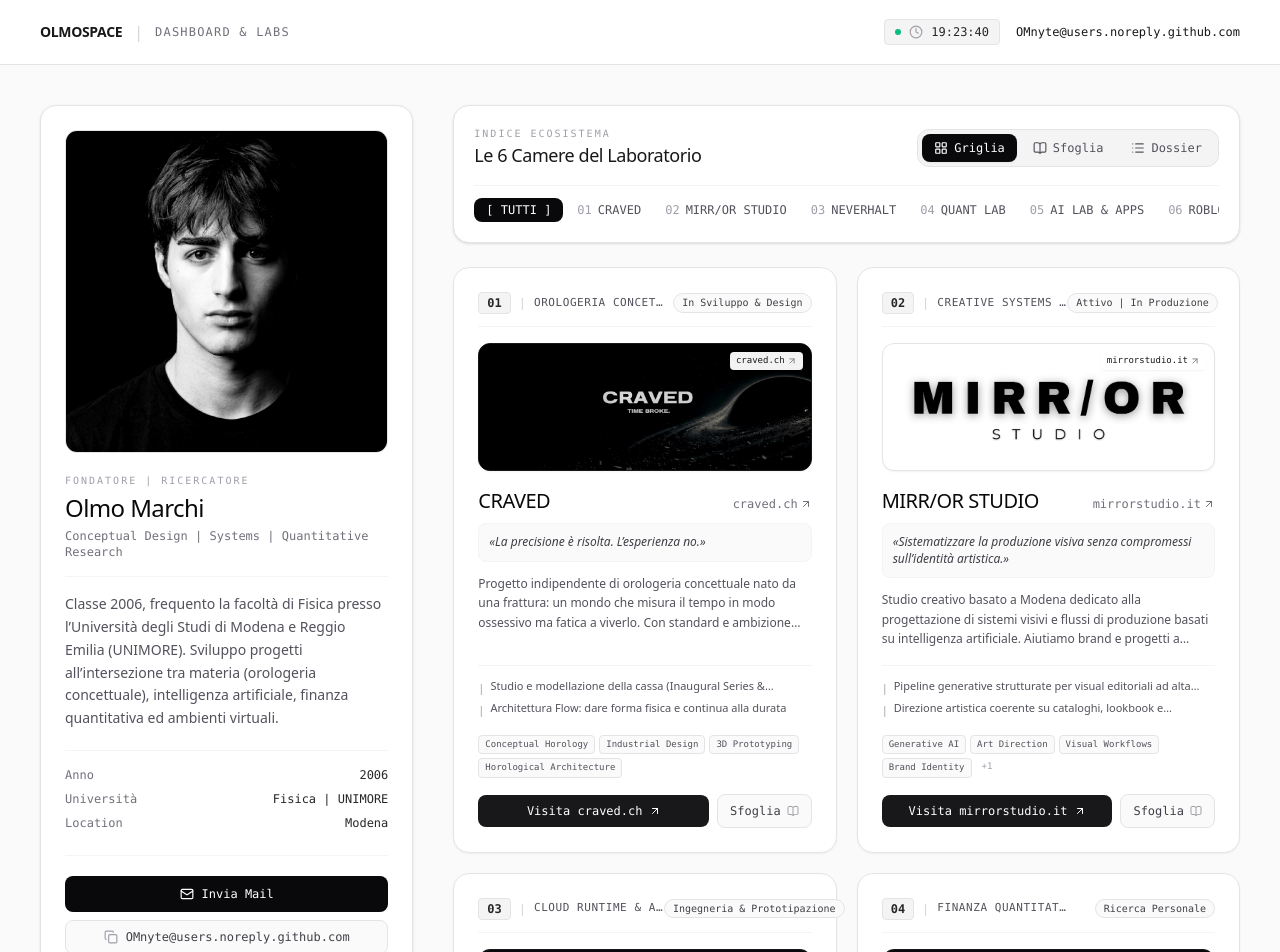
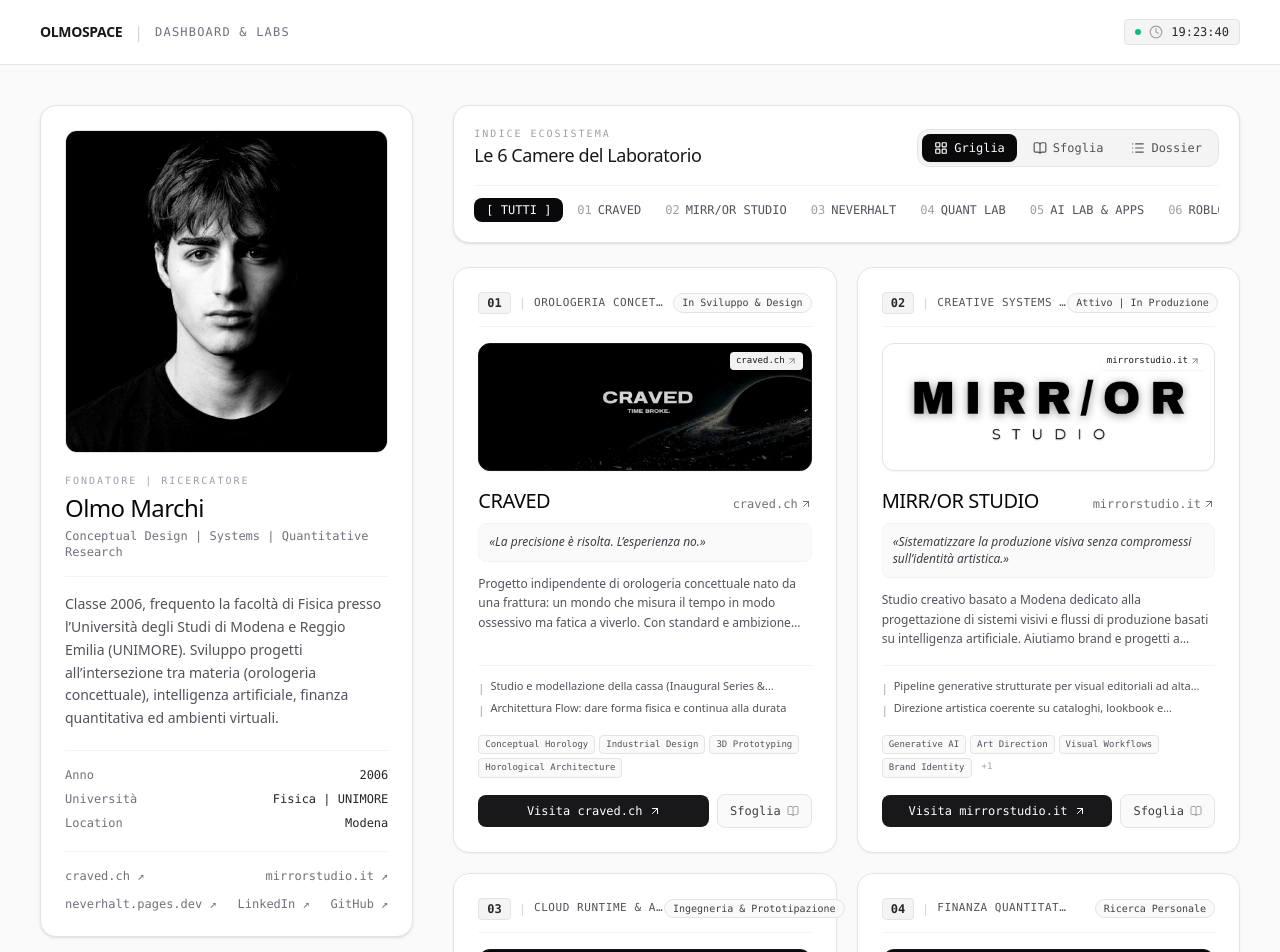
Before and after one commit to OMnyte/olmospace, a Next.js app: page / in a window 1280 px wide. Shown: the top 952 px of the page. Built offline with nearby package versions, Linux system fonts and the light colour scheme.

Commit message:
security: remove personal email address from codebase and documentation

```diff
--- a/src/app/page.tsx
+++ b/src/app/page.tsx
@@ -5,9 +5,6 @@
 import {
   ArrowUpRight,
   Clock,
-  Check,
-  Copy,
-  Mail,
   MapPin,
   ExternalLink,
   Layers,
@@ -173,9 +170,7 @@
   const [activeTab, setActiveTab] = useState<string>('all');
   const [viewMode, setViewMode] = useState<ViewMode>('grid');
   const [carouselIndex, setCarouselIndex] = useState<number>(0);
-  const [copied, setCopied] = useState<boolean>(false);
   const [time, setTime] = useState<string>('');
-  const email = 'OMnyte@users.noreply.github.com';
 
   useEffect(() => {
     const handleKeyDown = (e: KeyboardEvent) => {
@@ -211,12 +206,6 @@
     return () => clearInterval(interval);
   }, []);
 
-  const handleCopy = () => {
-    navigator.clipboard.writeText(email);
-    setCopied(true);
-    setTimeout(() => setCopied(false), 2200);
-  };
-
   const displayedChambers =
     activeTab === 'all'
       ? CHAMBERS
@@ -244,13 +233,6 @@
               <span className="text-zinc-800 font-medium">{time || '20:00:00'}</span>
               <span className="text-zinc-400 hidden xs:inline">| CET</span>
             </div>
-
-            <a
-              href={`mailto:${email}`}
-              className="text-zinc-900 font-medium hover:underline underline-offset-4 hidden sm:inline"
-            >
-              {email}
-            </a>
           </div>
         </div>
       </header>
@@ -305,34 +287,6 @@
                   <span>Location</span>
                   <span className="text-zinc-800 font-medium">Modena</span>
                 </div>
-              </div>
-
-              {/* Email Contact Actions */}
-              <div className="mt-6 pt-5 border-t border-zinc-100 space-y-2">
-                <a
-                  href={`mailto:${email}`}
-                  className="w-full py-2.5 px-4 rounded-lg bg-zinc-950 text-white text-xs font-mono font-medium hover:bg-zinc-800 transition-colors flex items-center justify-center gap-2"
-                >
-                  <Mail className="w-3.5 h-3.5" />
-                  <span>Invia Mail</span>
-                </a>
-
-                <button
-                  onClick={handleCopy}
-                  className="w-full py-2 px-3 rounded-lg border border-zinc-200 text-zinc-700 text-xs font-mono hover:border-zinc-900 transition-colors flex items-center justify-center gap-2 bg-zinc-50"
-                >
-                  {copied ? (
-                    <>
-                      <Check className="w-3.5 h-3.5 text-emerald-600" />
-                      <span className="text-emerald-700 font-medium">Email Copiata</span>
-                    </>
-                  ) : (
-                    <>
-                      <Copy className="w-3.5 h-3.5 text-zinc-400" />
-                      <span>{email}</span>
-                    </>
-                  )}
-                </button>
               </div>
 
               {/* External Links */}
```
Also changed, not shown: 1 other file (tests, documents, lock files or other folders).
